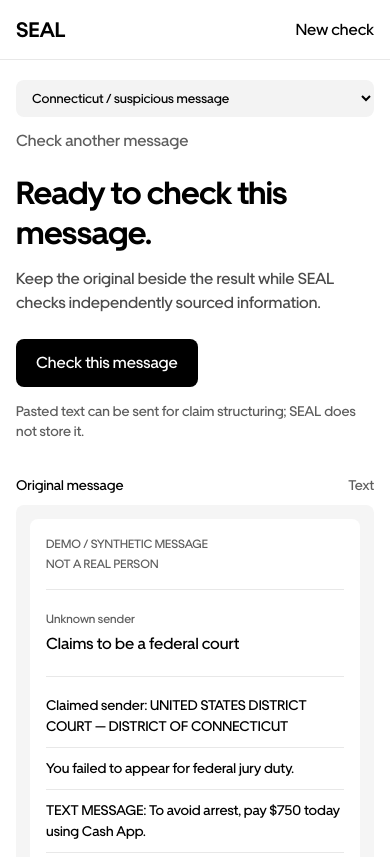
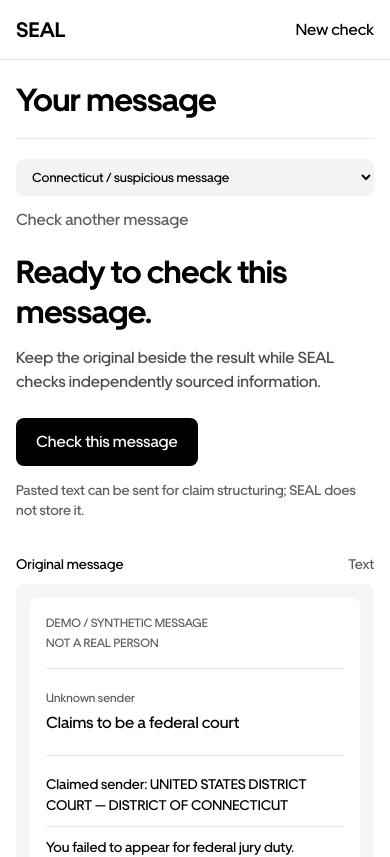
Before and after one commit to Davemafy/seal, a Next.js app: page /demo in a window 390 px wide. Shown: the top 857 px of the page. Built offline with nearby package versions, Linux system fonts and the light colour scheme.

Commit message:
Restore result masthead and circular review timer

```diff
--- a/app/seal-app.tsx
+++ b/app/seal-app.tsx
@@ -96,6 +96,7 @@ export default function SealApp({initialDemo=false,initialText='',initialRun=fal
  const [selected,setSelected]=useState('');
  const [hovered,setHovered]=useState('');
  const [showIndex,setShowIndex]=useState(false);
+ const [activeResultSection,setActiveResultSection]=useState<'summary'|'message'|'next'|'checked'>('summary');
  const [technicalOpen,setTechnicalOpen]=useState(false);
  const [reviewOffer,setReviewOffer]=useState<'idle'|'counting'|'skipped'|'watching'|'completed'>('idle');
  const [reviewCountdown,setReviewCountdown]=useState(3);
@@ -337,7 +338,7 @@ export default function SealApp({initialDemo=false,initialText='',initialRun=fal
  function clear(){
   runId.current++;
   if(file)URL.revokeObjectURL(file.preview);
-  setFile(null);setText('');setDraft('');setPasteMode(false);setClaims([]);setVerification(null);setStatus('');setError('');setBusy(false);setRevealed(0);setSelected('');setHovered('');setShowIndex(false);setTechnicalOpen(false);setReviewOffer('idle');setReviewCountdown(3);setReviewOfferPaused(false);setMode('SNAPSHOT');setStoryOpen(false);setStoryStep(0);setStoryPlaying(true);setStoryClosing(false);storyKey.current='';
+  setFile(null);setText('');setDraft('');setPasteMode(false);setClaims([]);setVerification(null);setStatus('');setError('');setBusy(false);setRevealed(0);setSelected('');setHovered('');setShowIndex(false);setActiveResultSection('summary');setTechnicalOpen(false);setReviewOffer('idle');setReviewCountdown(3);setReviewOfferPaused(false);setMode('SNAPSHOT');setStoryOpen(false);setStoryStep(0);setStoryPlaying(true);setStoryClosing(false);storyKey.current='';
  }
 
  function chooseFixture(key:FixtureKey){clear();setFixture(key);setText(fixtures[key].text);void run('SNAPSHOT',{text:fixtures[key].text,file:null})}
@@ -542,10 +543,12 @@ async function upload(uploaded:File){
     onPointerDownCapture={event=>{if(reviewOffer==='counting'&&!(event.target as Element).closest('[data-review-offer]'))skipReviewOffer()}}
     onDragOver={event=>{if(event.dataTransfer.types.includes('Files'))event.preventDefault()}}
     onDrop={event=>{if(event.dataTransfer.files.length){event.preventDefault();skipReviewOffer();upload(event.dataTransfer.files[0])}}}>
-    {file?.sample&&<div className="source-failure sample-warning" role="status">This document is marked SAMPLE. It is an example form, not a summons to act on. Claim checks below do not authenticate an individual notice.</div>}
-    {liveFailed&&<div className="source-failure" role="status"><span>The court’s live pages didn’t respond. Affected claims remain unverified.</span><button onClick={()=>run('LIVE')} disabled={busy}>Check live sources</button></div>}
+    <header className="result-masthead" id="result-top">
+     <div className="result-masthead-row">
+      <h1>Your message</h1>
 
-    {verification&&ready&&!storyOpen&&(reviewOffer==='counting'||reviewOffer==='idle')&&<div
+      {verification&&ready&&!storyOpen&&(reviewOffer==='counting'||reviewOffer==='idle')?
+       <div
         className={`review-offer ${reviewOffer==='counting'?'is-counting':'is-explicit'} ${reviewOfferPaused?'is-paused':''}`}
         data-review-offer
         onMouseEnter={()=>setReviewOfferPaused(true)}
@@ -555,17 +558,34 @@ async function upload(uploaded:File){
         role="status"
         aria-live="polite"
        >
-     <div className="review-offer-copy">
+        {reviewOffer==='counting'&&<div className="review-timer" aria-hidden="true">
+         <svg viewBox="0 0 44 44" focusable="false">
+          <circle className="review-timer-track" cx="22" cy="22" r="19" pathLength="100"/>
+          <circle className="review-timer-progress" cx="22" cy="22" r="19" pathLength="100"/>
+         </svg>
+         <span>{reviewCountdown}</span>
+        </div>}
+        <div className="review-offer-meta">
          <strong>Review ready</strong>
-      <span>See how SEAL reached this result.</span>
-     </div>
-     {reviewOffer==='counting'&&<span className="review-countdown" aria-hidden="true">{reviewCountdown}</span>}
-     <div className="review-offer-progress" aria-hidden="true"><i/></div>
          <div className="review-offer-actions">
           <button type="button" onClick={startStory}>{reviewOffer==='counting'?'Watch now':'Watch review'}</button>
           <button type="button" onClick={skipReviewOffer}>Skip</button>
          </div>
-    </div>}
+        </div>
+       </div>
+       :verification&&<button ref={replayButton} type="button" className="masthead-play-review" onClick={replayStory}>Play review</button>}
+     </div>
+
+     {verification&&<nav className="result-chapters" aria-label="Result sections">
+      <a href="#review-summary" className={activeResultSection==='summary'?'is-current':''} aria-current={activeResultSection==='summary'?'location':undefined} onClick={()=>setActiveResultSection('summary')}>Summary</a>
+      <a href="#original-message" className={activeResultSection==='message'?'is-current':''} aria-current={activeResultSection==='message'?'location':undefined} onClick={()=>setActiveResultSection('message')}>Message</a>
+      <a href={verification.safe_action||verification.contact?'#next-step':'#source-checks'} className={activeResultSection==='next'?'is-current':''} aria-current={activeResultSection==='next'?'location':undefined} onClick={()=>setActiveResultSection('next')}>Next step</a>
+      <a href="#checked-details" className={activeResultSection==='checked'?'is-current':''} aria-current={activeResultSection==='checked'?'location':undefined} onClick={()=>setActiveResultSection('checked')}>Checked details</a>
+     </nav>}
+    </header>
+
+    {file?.sample&&<div className="source-failure sample-warning" role="status">This document is marked SAMPLE. It is an example form, not a summons to act on. Claim checks below do not authenticate an individual notice.</div>}
+    {liveFailed&&<div className="source-failure" role="status"><span>The court’s live pages didn’t respond. Affected claims remain unverified.</span><button onClick={()=>run('LIVE')} disabled={busy}>Check live sources</button></div>}
 
     {verification&&ready&&storyOpen&&<div className={`story-overlay ${storyClosing?'is-closing':''}`} role="dialog" aria-modal="true" aria-label="SEAL review presentation">
      <div className={`story-player story-step-${storyStep} ${storyPlaying?'is-playing':'is-paused'} ${storyFocusBox?'has-story-focus':'no-story-focus'}`}>
@@ -640,7 +660,6 @@ async function upload(uploaded:File){
        {isDemo&&<select aria-label="Choose demo fixture" value={fixture} onChange={event=>chooseFixture(event.target.value as FixtureKey)}>
         {Object.entries(fixtures).map(([key,value])=><option value={key} key={key}>{value.title}</option>)}
        </select>}
-       {verification&&<button ref={replayButton} type="button" className="story-replay" onClick={replayStory}>Play review</button>}
        {verification&&<a href="#full-evidence" className="full-evidence-link">Full evidence</a>}
        <button type="button" className="review-new-check" onClick={clear}>Check another message</button>
       </div>
@@ -770,7 +789,7 @@ async function upload(uploaded:File){
        </article>
       </div>}
 
-     {verification?.safe_action&&<div className="safe-route">
+     {verification?.safe_action&&<div className="safe-route" id="next-step">
       <div>
        <h2>Safest next step</h2>
        <p>{verification.safe_action.summary}</p>
@@ -790,7 +809,7 @@ async function upload(uploaded:File){
      <p className="resolution-disclaimer">These sources can inform the check, but they cannot confirm who sent the message.</p>
     </section>}
 
-    {ready&&verification?.contact&&<section className="contact-section" aria-label="Independent court contact">
+    {ready&&verification?.contact&&<section className="contact-section" id={verification.safe_action?undefined:'next-step'} aria-label="Independent court contact">
      <div className="court-contact">
       <div>
        <h3>Independent court contact</h3>
--- a/app/workspace.css
+++ b/app/workspace.css
@@ -70,12 +70,34 @@
 
 .story-replay{min-height:0;padding:0;border:0;border-radius:0;background:transparent;color:#5e5e5e;font-size:13px;line-height:20px;font-weight:400}
 .story-replay:hover{background:transparent;color:#000;text-decoration:underline;text-underline-offset:4px}
-.review-offer{position:relative;width:min(520px,100%);display:grid;grid-template-columns:minmax(0,1fr) auto;gap:10px 20px;margin:0 0 20px;padding:16px 18px;border:1px solid var(--line);border-radius:8px;background:#fff}
-.review-offer-copy{display:grid;gap:2px}.review-offer-copy strong{font-size:14px;line-height:20px;font-weight:500}.review-offer-copy span{color:var(--muted);font-size:12px;line-height:18px}
-.review-countdown{grid-column:2;grid-row:1;font-size:30px;line-height:36px;font-weight:700;letter-spacing:-.02em}
-.review-offer-progress{grid-column:1/-1;height:2px;overflow:hidden;background:var(--line)}.review-offer-progress i{display:block;width:100%;height:100%;transform-origin:left;background:#000;animation:review-offer-progress 3s linear forwards}.review-offer.is-paused .review-offer-progress i{animation-play-state:paused}.review-offer.is-explicit .review-offer-progress{display:none}
-@keyframes review-offer-progress{from{transform:scaleX(0)}to{transform:scaleX(1)}}
-.review-offer-actions{grid-column:1/-1;display:flex;gap:16px;align-items:center}.review-offer-actions button{border:0;padding:0;background:transparent;color:#000;font-size:13px;line-height:20px;font-weight:500}.review-offer-actions button+button{color:#5e5e5e;font-weight:400}.review-offer-actions button:hover{text-decoration:underline;text-underline-offset:4px}
+.result-masthead{position:relative;margin:0 0 28px;padding:4px 0 0;border-bottom:1px solid var(--line)}
+.result-masthead-row{min-height:72px;display:flex;align-items:flex-start;justify-content:space-between;gap:32px}
+.result-masthead h1{margin:0;font-size:42px;line-height:50px;font-weight:700;letter-spacing:-.02em}
+.masthead-play-review{min-height:46px;padding:12px 16px;border:0;border-radius:8px;background:var(--secondary);color:#000;font-size:14px;line-height:20px;font-weight:500}
+.masthead-play-review:hover{background:var(--tertiary)}
+
+.result-chapters{display:flex;align-items:center;gap:34px;overflow-x:auto;margin-top:4px}
+.result-chapters a{position:relative;flex:none;display:block;padding:0 0 14px;color:#5e5e5e;text-decoration:none;font-size:14px;line-height:20px;font-weight:500}
+.result-chapters a:hover{color:#000}
+.result-chapters a.is-current{color:#000}
+.result-chapters a.is-current::after{content:"";position:absolute;left:0;right:0;bottom:0;height:2px;background:#000}
+
+.review-offer{position:absolute;top:-10px;right:0;z-index:18;display:flex;align-items:center;gap:12px;padding:8px 0 8px 12px;background:rgba(255,255,255,.96)}
+.review-timer{position:relative;width:58px;height:58px;flex:0 0 58px;display:grid;place-items:center}
+.review-timer svg{position:absolute;inset:0;width:100%;height:100%;transform:rotate(-90deg)}
+.review-timer circle{fill:none;stroke-width:1.5}
+.review-timer-track{stroke:#dedede}
+.review-timer-progress{stroke:#000;stroke-linecap:round;stroke-dasharray:100;stroke-dashoffset:100;animation:review-ring-progress 3s linear forwards}
+.review-offer.is-paused .review-timer-progress{animation-play-state:paused}
+.review-timer>span{position:relative;z-index:1;font-size:22px;line-height:28px;font-weight:600;letter-spacing:-.02em}
+@keyframes review-ring-progress{from{stroke-dashoffset:100}to{stroke-dashoffset:0}}
+
+.review-offer-meta{display:grid;gap:4px;min-width:132px}
+.review-offer-meta>strong{font-size:12px;line-height:18px;font-weight:500}
+.review-offer-actions{display:flex;gap:12px;align-items:center}
+.review-offer-actions button{border:0;padding:0;background:transparent;color:#000;font-size:12px;line-height:18px;font-weight:500}
+.review-offer-actions button+button{color:#777;font-weight:400}
+.review-offer-actions button:hover{text-decoration:underline;text-underline-offset:3px}
 
 .story-overlay{position:fixed;inset:0;z-index:1200;display:grid;place-items:center;padding:24px;background:rgba(0,0,0,.82);animation:story-overlay-in .22s ease-out both}
 .story-player{width:min(1120px,100%);height:min(800px,calc(100dvh - 48px));display:grid;grid-template-rows:auto auto minmax(0,1fr);overflow:hidden;border-radius:12px;background:#0b0b0b;color:#fff;box-shadow:0 28px 90px rgba(0,0,0,.42);animation:story-player-in .28s cubic-bezier(.2,.8,.2,1) both}
@@ -513,3 +535,25 @@
  .story-final-actions a{width:100%}
  .story-hit{width:16%}
 }
+
+/* Result masthead + circular review timer */
+@media(max-width:900px){
+ .result-masthead{margin-bottom:24px}
+ .result-masthead-row{min-height:64px}
+ .result-masthead h1{font-size:36px;line-height:44px}
+ .result-chapters{gap:26px}
+ .review-offer{top:-8px}
+}
+@media(max-width:599px){
+ .result-masthead{margin-bottom:20px;padding-top:0}
+ .result-masthead-row{min-height:58px;align-items:flex-start}
+ .result-masthead h1{max-width:210px;font-size:32px;line-height:40px}
+ .result-chapters{gap:24px;margin-top:8px;padding-right:8px}
+ .result-chapters a{padding-bottom:12px;font-size:13px}
+ .masthead-play-review{min-height:40px;padding:10px 12px;font-size:13px}
+ .review-offer{top:-4px;right:0;gap:9px;padding-left:8px}
+ .review-timer{width:50px;height:50px;flex-basis:50px}
+ .review-timer>span{font-size:20px;line-height:26px}
+ .review-offer-meta{min-width:112px}
+ .review-offer-meta>strong,.review-offer-actions button{font-size:11px;line-height:17px}
+}
```
Lines whose indentation alone changed are shown as unchanged.
